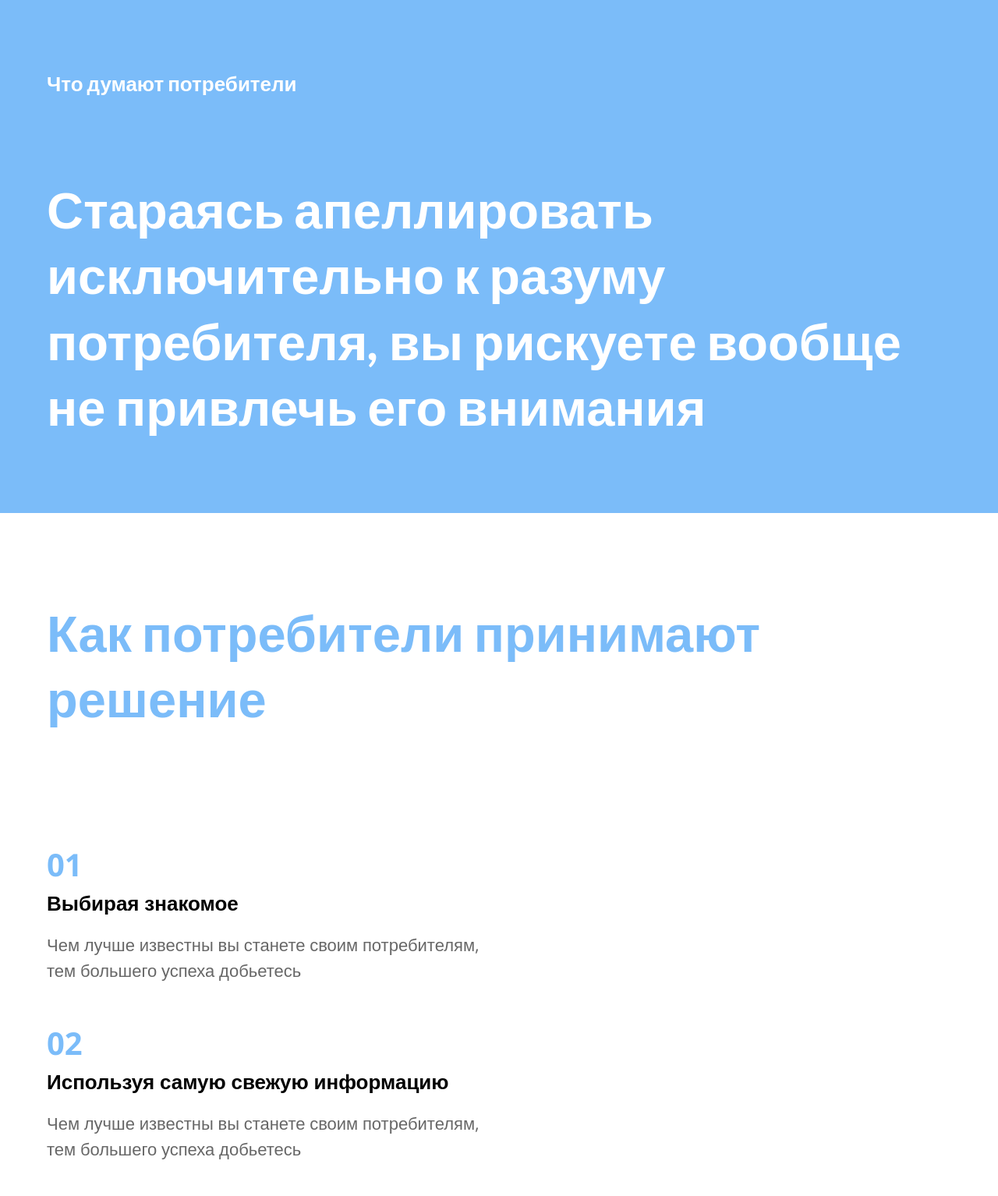
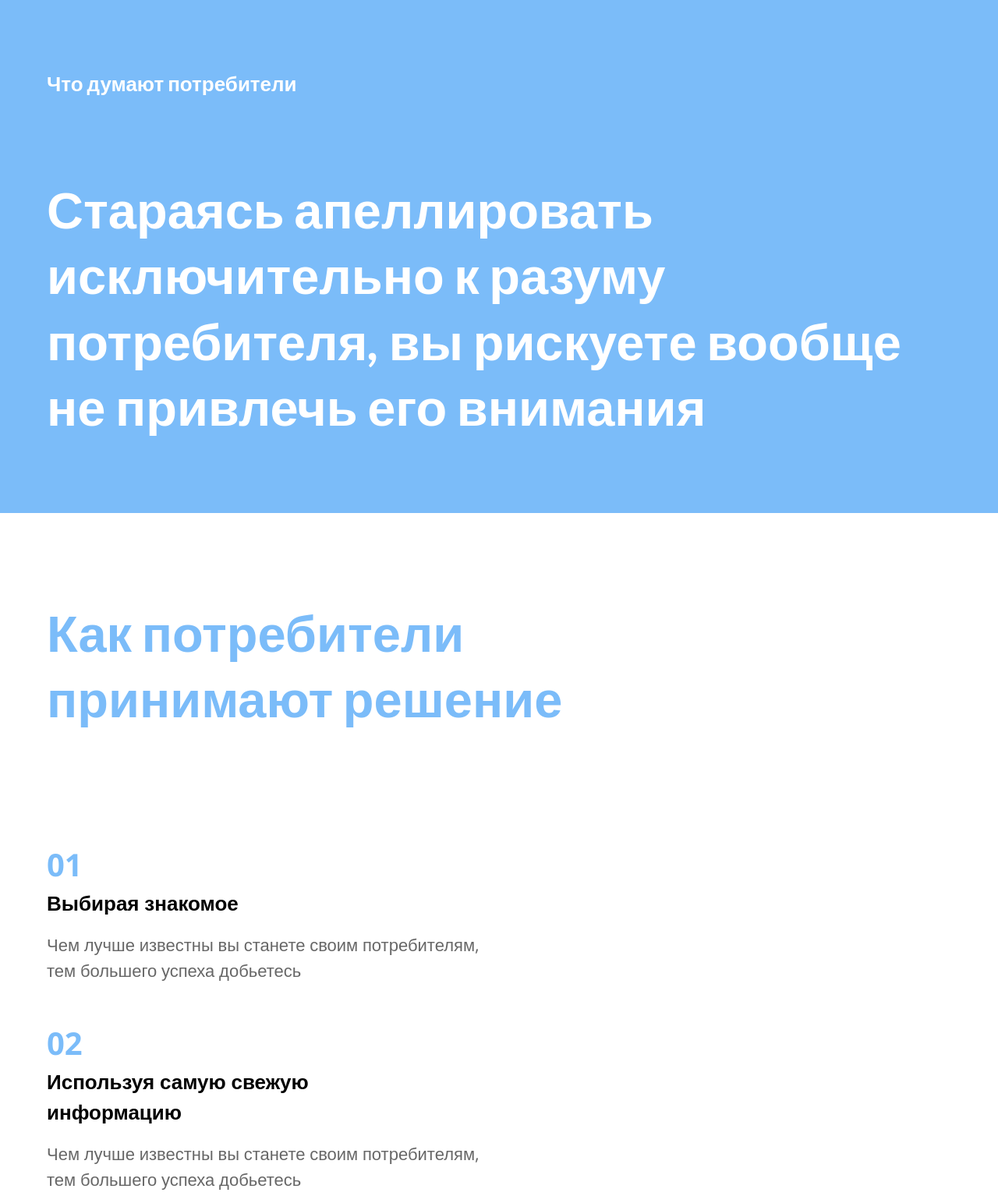
Before and after one commit to R4MIL/site, a plain HTML site: page maket.html in a window 1280 px wide. Shown: the top 1534 px of the page at 78% size. Drawn offline with nearby package versions, Linux system fonts and the light colour scheme.

Commit message:
Add files via upload

```diff
--- a/css/maket.css
+++ b/css/maket.css
@@ -49,6 +49,7 @@
   .choice__title {
     margin-bottom: 141px;
     font-family: "Lato", sans-serif;
+    width: 760px;
   }
 
   .step {
@@ -74,6 +75,7 @@
     font-weight: 700;
     line-height: 150%; /* 39px */
     margin-bottom: 17px;
+    width: 460px;
   }
 
   .step__text {
@@ -90,6 +92,7 @@
     font-weight: 700;
     line-height: 130%; /* 84.5px */
     margin-bottom: 102px;
+    width: 1112px;
   }
 
   .feel__text {
```
